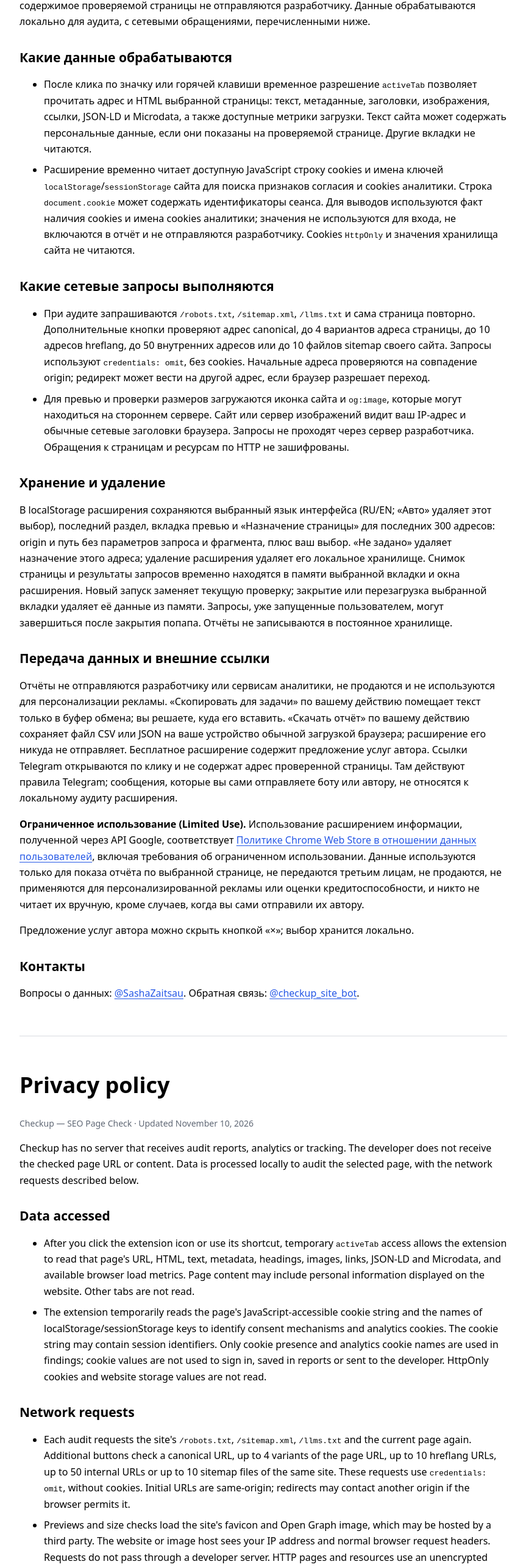
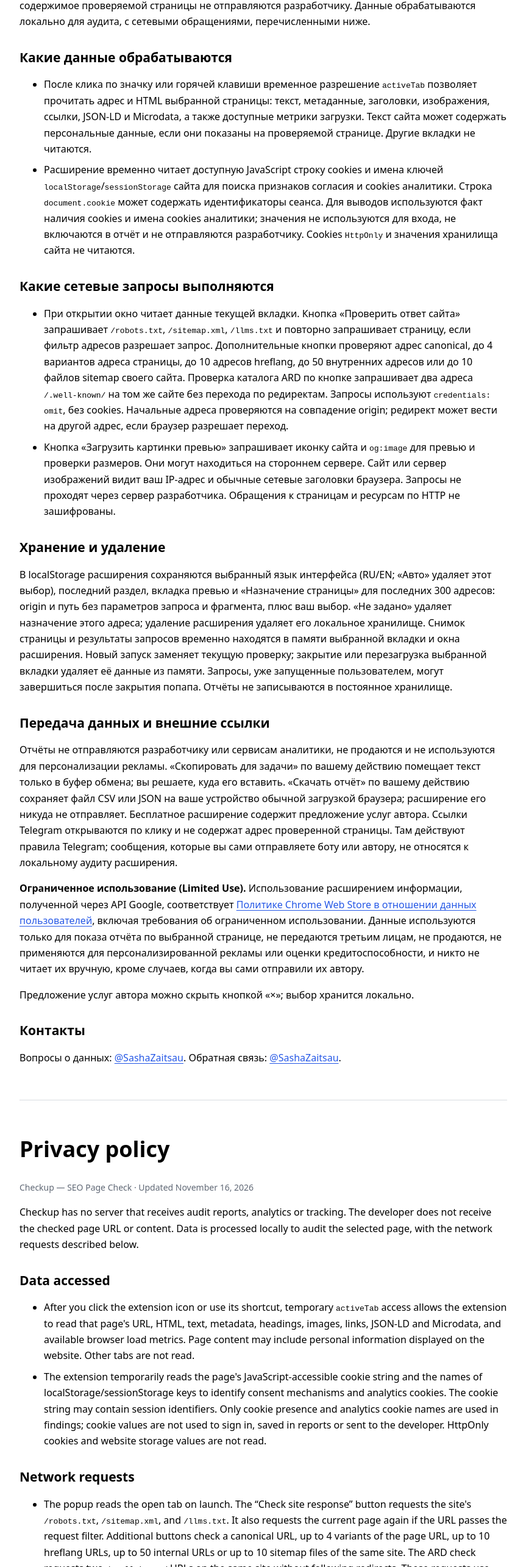
Before and after one commit to SashaZaicev/checkup-site-privacy, a plain HTML site: page index.html in a window 1280 px wide. Shown: the part 231-2800 px from the top of the page at 61% size, without its empty margins (208-1071 px from the left). Drawn offline with Linux system fonts and the light colour scheme.

Commit message:
Update Checkup privacy policy for 0.15.2

```diff
--- a/index.html
+++ b/index.html
@@ -23,7 +23,7 @@
 <main>
 <section id="ru" lang="ru">
 <h1>Политика конфиденциальности</h1>
-<p class="date">«Чекап сайта — SEO-проверка страницы» · Обновлено 10 ноября 2026 года</p>
+<p class="date">«Чекап сайта — SEO-проверка страницы» · Обновлено 16 ноября 2026 года</p>
 <p>У расширения нет собственного сервера для приёма отчётов, аналитики и трекеров.
 Адрес и содержимое проверяемой страницы не отправляются разработчику. Данные
 обрабатываются локально для аудита, с сетевыми обращениями, перечисленными ниже.</p>
@@ -44,14 +44,17 @@
 </ul>
 <h2>Какие сетевые запросы выполняются</h2>
 <ul>
-  <li>При аудите запрашиваются <code>/robots.txt</code>, <code>/sitemap.xml</code>,
-  <code>/llms.txt</code> и сама страница повторно. Дополнительные кнопки проверяют
+  <li>При открытии окно читает данные текущей вкладки. Кнопка «Проверить ответ сайта»
+  запрашивает <code>/robots.txt</code>, <code>/sitemap.xml</code>, <code>/llms.txt</code>
+  и повторно запрашивает страницу, если фильтр адресов разрешает запрос. Дополнительные кнопки проверяют
   адрес canonical, до 4 вариантов адреса страницы, до 10 адресов hreflang, до 50
   внутренних адресов или до 10 файлов sitemap своего сайта.
+  Проверка каталога ARD по кнопке запрашивает два адреса <code>/.well-known/</code>
+  на том же сайте без перехода по редиректам.
   Запросы используют <code>credentials: omit</code>, без cookies. Начальные
   адреса проверяются на совпадение origin; редирект может вести на другой
   адрес, если браузер разрешает переход.</li>
-  <li>Для превью и проверки размеров загружаются иконка сайта и <code>og:image</code>, которые могут
+  <li>Кнопка «Загрузить картинки превью» запрашивает иконку сайта и <code>og:image</code> для превью и проверки размеров. Они могут
   находиться на стороннем сервере. Сайт или сервер изображений видит ваш
   IP-адрес и обычные сетевые заголовки браузера. Запросы не проходят через
   сервер разработчика. Обращения к страницам и ресурсам по HTTP не зашифрованы.</li>
@@ -86,11 +89,11 @@
 <p>Предложение услуг автора можно скрыть кнопкой «×»; выбор хранится локально.</p>
 <h2>Контакты</h2>
 <p>Вопросы о данных: <a href="https://t.me/SashaZaitsau" rel="noopener noreferrer">@SashaZaitsau</a>.
-Обратная связь: <a href="https://t.me/checkup_site_bot" rel="noopener noreferrer">@checkup_site_bot</a>.</p>
+Обратная связь: <a href="https://t.me/SashaZaitsau" rel="noopener noreferrer">@SashaZaitsau</a>.</p>
 </section>
 <section id="en" lang="en">
 <h1>Privacy policy</h1>
-<p class="date">Checkup — SEO Page Check · Updated November 10, 2026</p>
+<p class="date">Checkup — SEO Page Check · Updated November 16, 2026</p>
 <p>Checkup has no server that receives audit reports, analytics or tracking.
 The developer does not receive the checked page URL or content. Data is processed
 locally to audit the selected page, with the network requests described below.</p>
@@ -110,13 +113,14 @@ locally to audit the selected page, with the network requests described below.</
 </ul>
 <h2>Network requests</h2>
 <ul>
-  <li>Each audit requests the site's <code>/robots.txt</code>, <code>/sitemap.xml</code>,
-  <code>/llms.txt</code> and the current page again. Additional buttons check a
+  <li>The popup reads the open tab on launch. The “Check site response” button requests the site's
+  <code>/robots.txt</code>, <code>/sitemap.xml</code>, and <code>/llms.txt</code>. It also requests the current page again if the URL passes the request filter. Additional buttons check a
   canonical URL, up to 4 variants of the page URL, up to 10 hreflang URLs, up to
-  50 internal URLs or up to 10 sitemap files of the same site. These requests
+  50 internal URLs or up to 10 sitemap files of the same site. The ARD check
+  requests two <code>/.well-known/</code> URLs on the same site without following redirects. These requests
   use <code>credentials: omit</code>, without cookies. Initial URLs are same-origin;
   redirects may contact another origin if the browser permits it.</li>
-  <li>Previews and size checks load the site's favicon and Open Graph image, which may be hosted
+  <li>The “Load preview images” button requests the site's favicon and Open Graph image for previews and size checks. These images may be hosted
   by a third party. The website or image host sees your IP address and normal
   browser request headers. Requests do not pass through a developer server.
   HTTP pages and resources use an unencrypted connection.</li>
@@ -150,7 +154,7 @@ the author yourself.</p>
 <p>The author's offer can be hidden with the “×” button; this choice is stored locally.</p>
 <h2>Contact</h2>
 <p>Privacy questions: <a href="https://t.me/SashaZaitsau" rel="noopener noreferrer">@SashaZaitsau</a>.
-Feedback: <a href="https://t.me/checkup_site_bot" rel="noopener noreferrer">@checkup_site_bot</a>.</p>
+Feedback: <a href="https://t.me/SashaZaitsau" rel="noopener noreferrer">@SashaZaitsau</a>.</p>
 </section>
 </main>
 </body>
```
